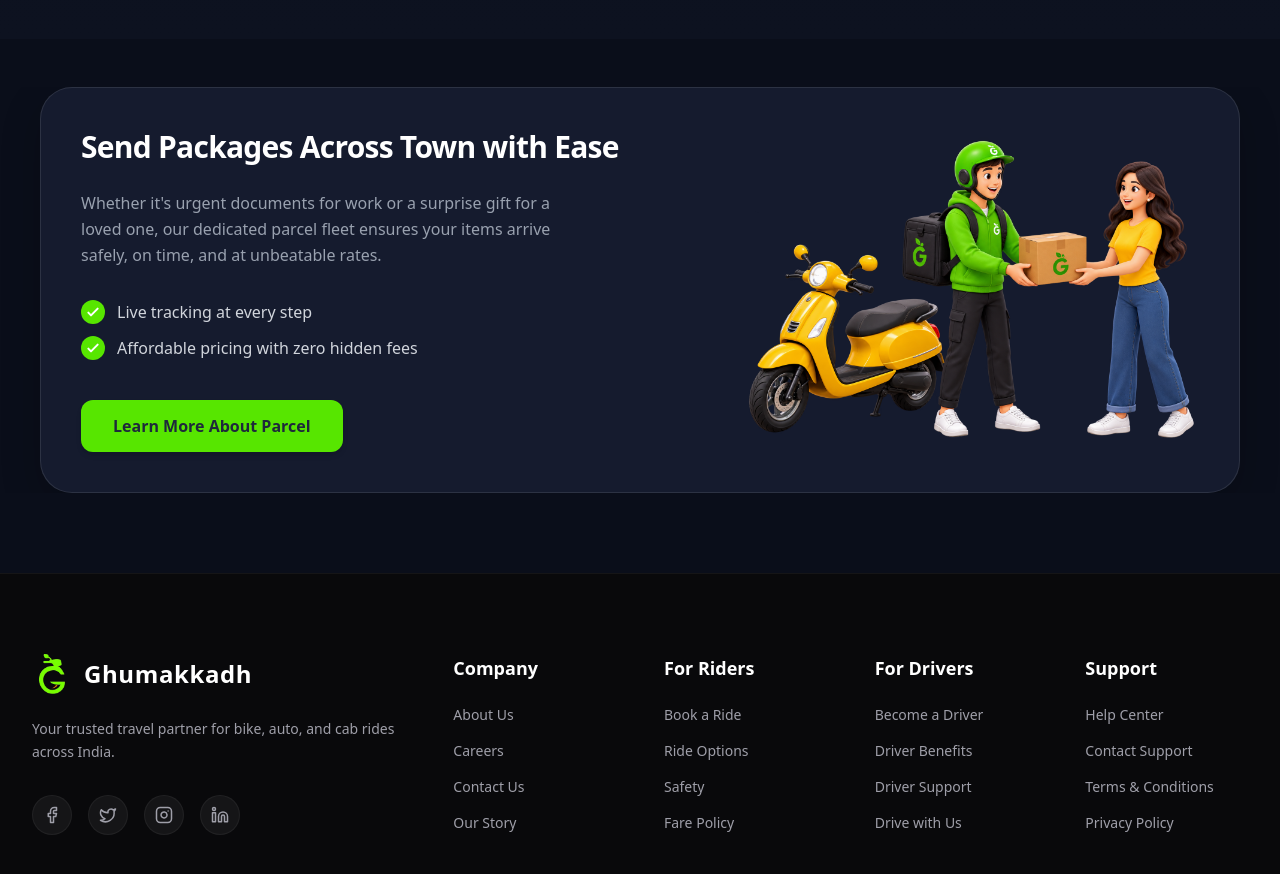
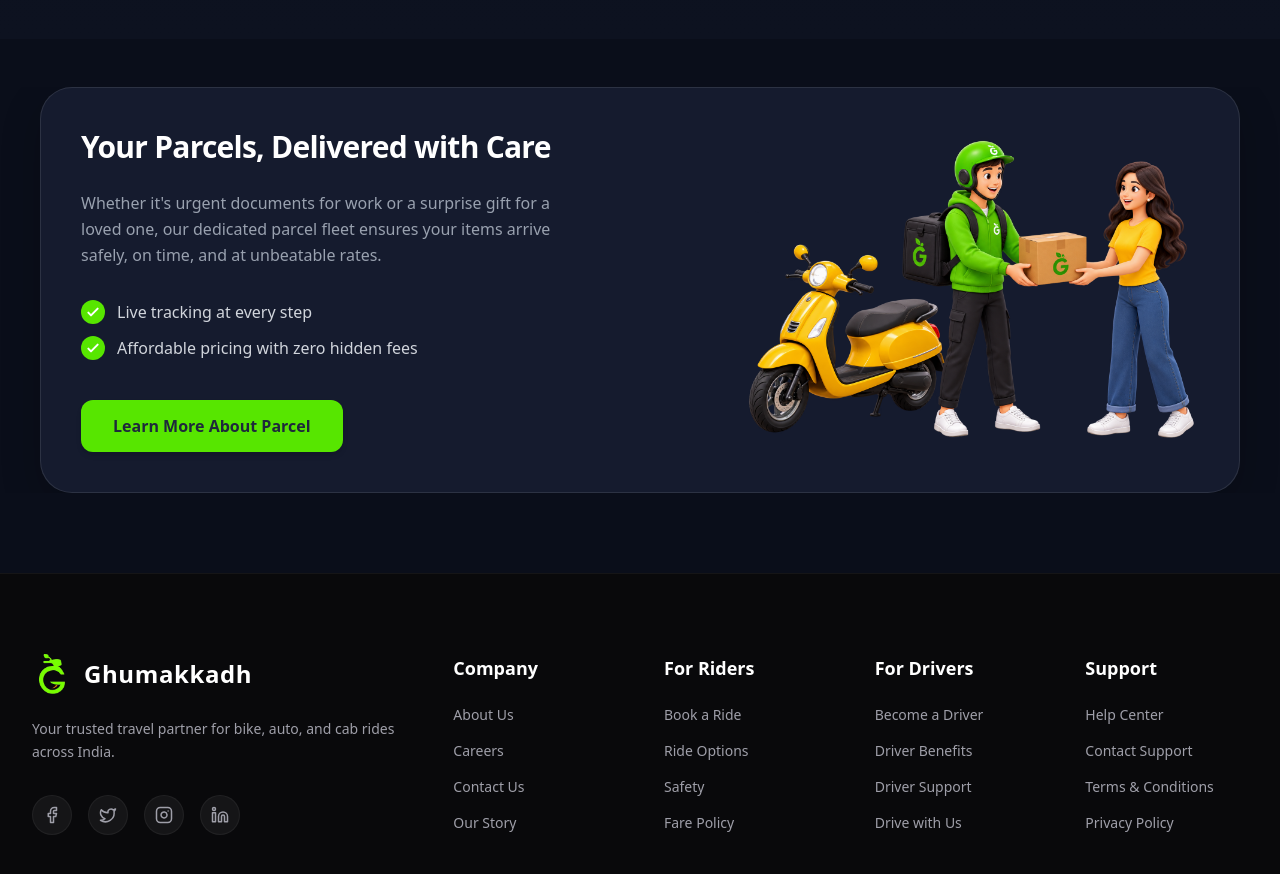
Before and after one commit to ayushshinde13/ghummakkadh-portfolio, a Next.js app: page /about in a window 1280 px wide. Shown: the part 1080-1954 px from the top of the page. Built offline with nearby package versions, Linux system fonts and the light colour scheme.

Commit message:
updated the ride and parcel section

```diff
--- a/src/app/(landing)/parcel/ParcelIntroSection.tsx
+++ b/src/app/(landing)/parcel/ParcelIntroSection.tsx
@@ -36,7 +36,7 @@
           {/* Left Text Content */}
           <div className="w-full lg:w-[55%] flex flex-col gap-6 z-10">
             <h2 className="text-2xl sm:text-3xl lg:text-3xl font-black text-white m-0 leading-tight tracking-tight">
-              Send Packages Across Town with Ease
+              Your Parcels, Delivered with Care
             </h2>
 
             <p className="text-gray-400 text-base leading-relaxed max-w-lg">
--- a/src/app/(landing)/ride/RideSection.tsx
+++ b/src/app/(landing)/ride/RideSection.tsx
@@ -43,7 +43,7 @@
 
             <div className="flex xl:hidden w-full relative justify-center items-center z-10 pb-12 sm:pb-16">
               <img
-                src="/images/ride_img1.png"
+                src="/images/ride_main.png"
                 alt="Ghumakkadh Ride Illustration"
                 className="w-full max-w-[400px] h-auto object-contain"
               />
@@ -88,7 +88,7 @@
           {/* CENTER: Hero Illustration (Desktop Only) */}
           <div className="hidden xl:flex flex-1 w-full max-w-3xl relative justify-center items-center z-10 xl:-mx-12 pt-12 md:pt-20">
             <img
-              src="/images/ride_img1.png"
+              src="/images/ride_main.png"
               alt="Ghumakkadh Ride Illustration"
               className="w-full max-w-[500px] h-auto object-contain"
             />
```
Also changed, not shown: public/images/ride_main.png (renamed from public/images/Ride_img1.png).
